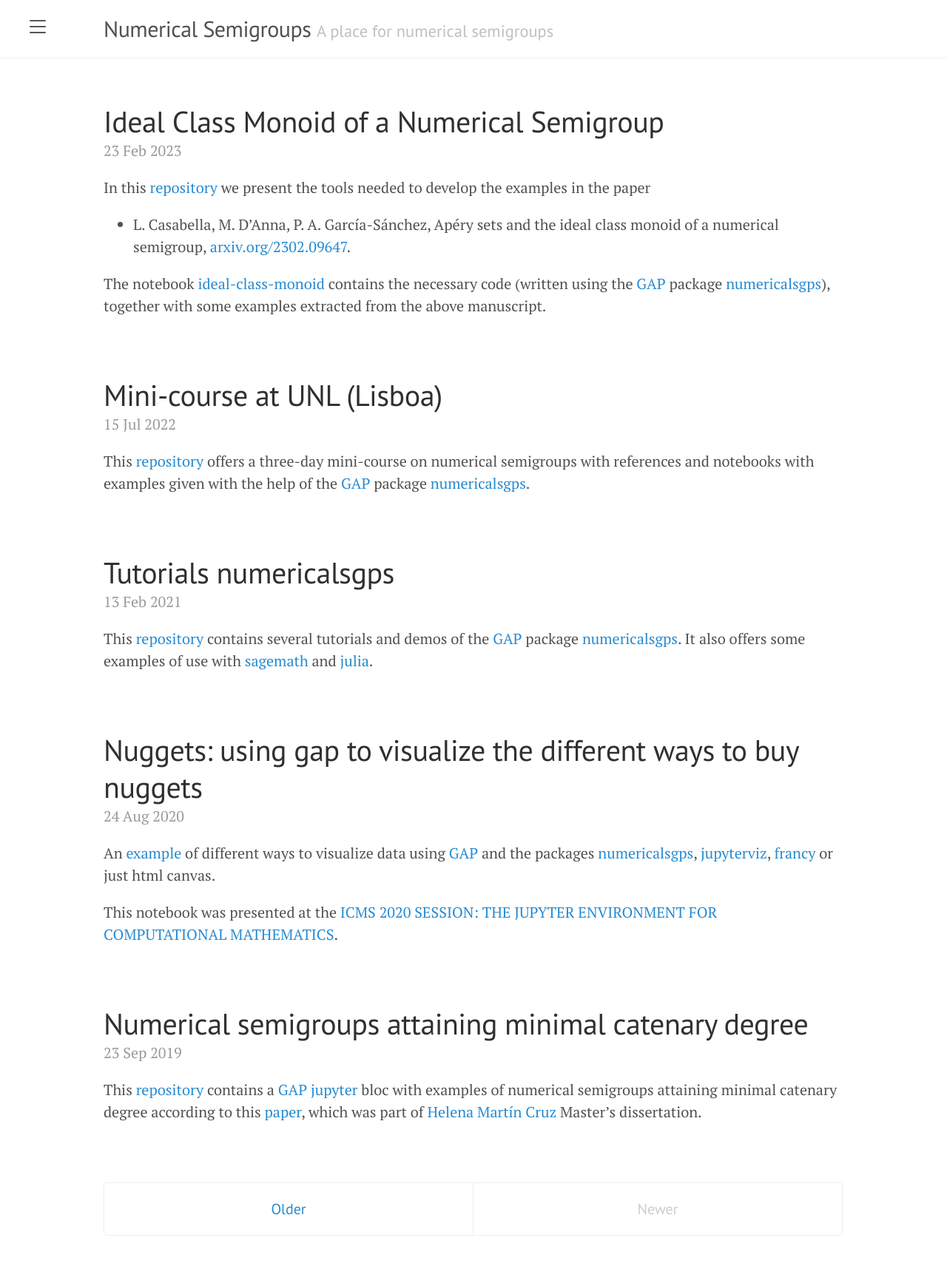
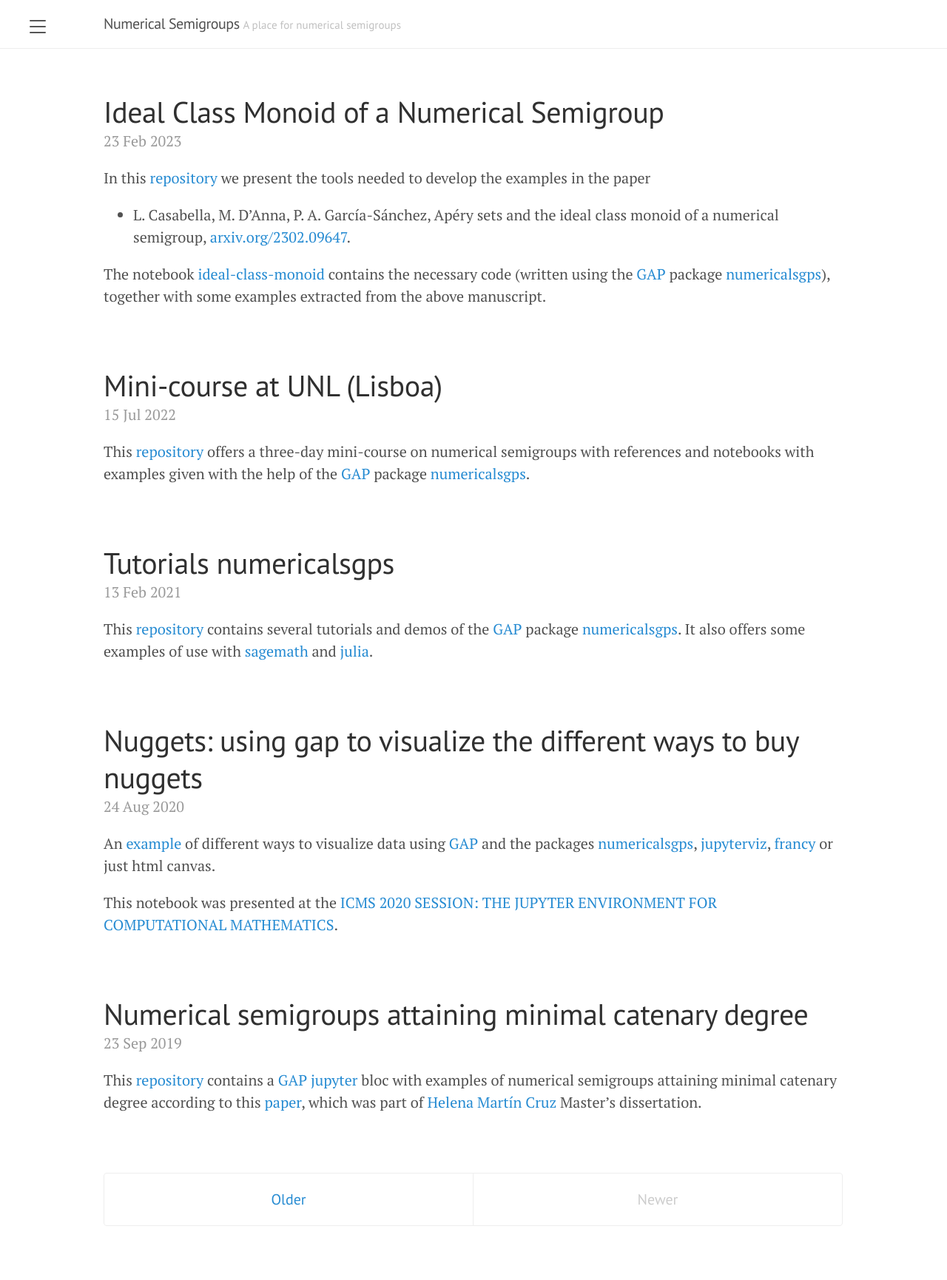
Before and after one commit to numerical-semigroups/numerical-semigroups.github.io, a Jekyll site: the page built from index.html, in a window 1280 px wide. Shown: the whole page at 74% size. Built offline with Jekyll 4.4.1, drawn with Linux system fonts in a browser that asks for light colours; the list of posts is cut into pages by our own code.

Commit message:
back to small

```diff
--- a/_layouts/default.html
+++ b/_layouts/default.html
@@ -12,10 +12,10 @@
     <div class="wrap">
       <div class="masthead">
         <div class="container">
-          <h2 class="masthead-title">
+          <h4 class="masthead-title">
             <a href="{{ site.baseurl }}/" title="Home">{{ site.title }}</a>
             <small>{{ site.tagline }}</small>
-          </h2>
+          </h4>
         </div>
       </div>
 
```
